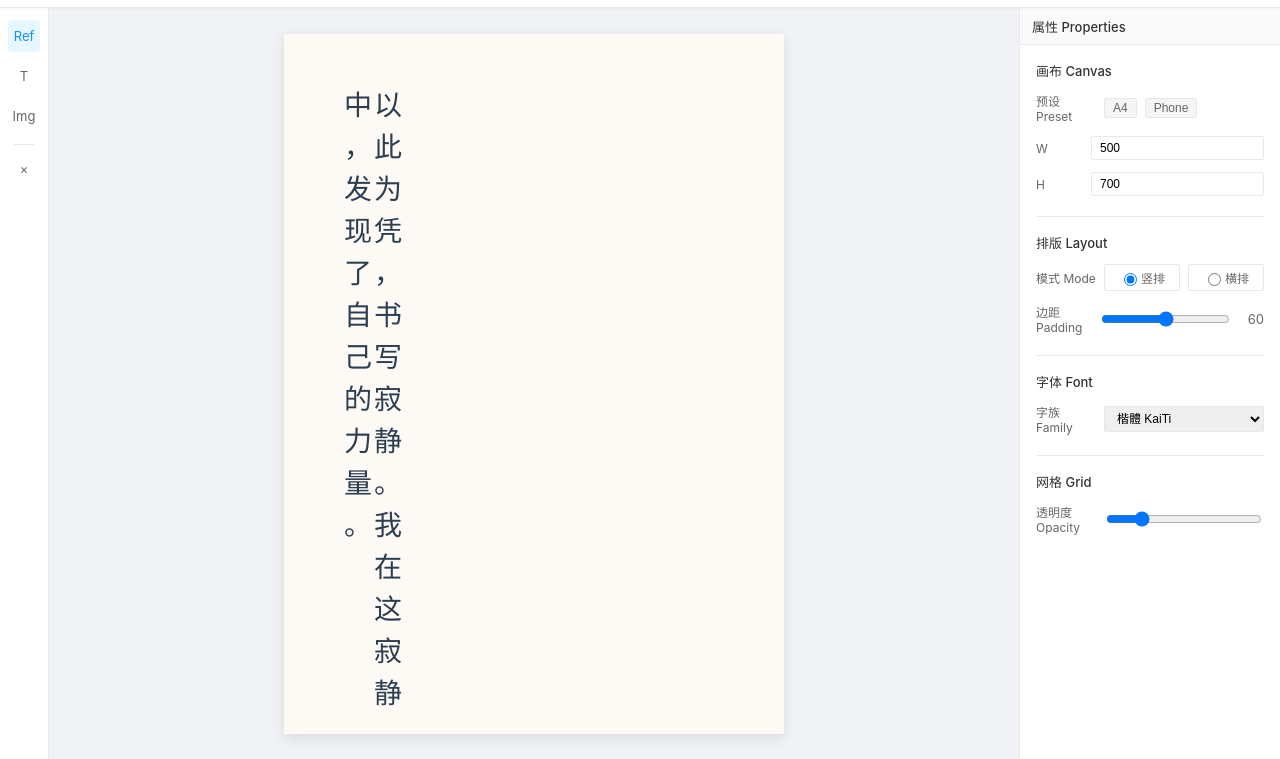
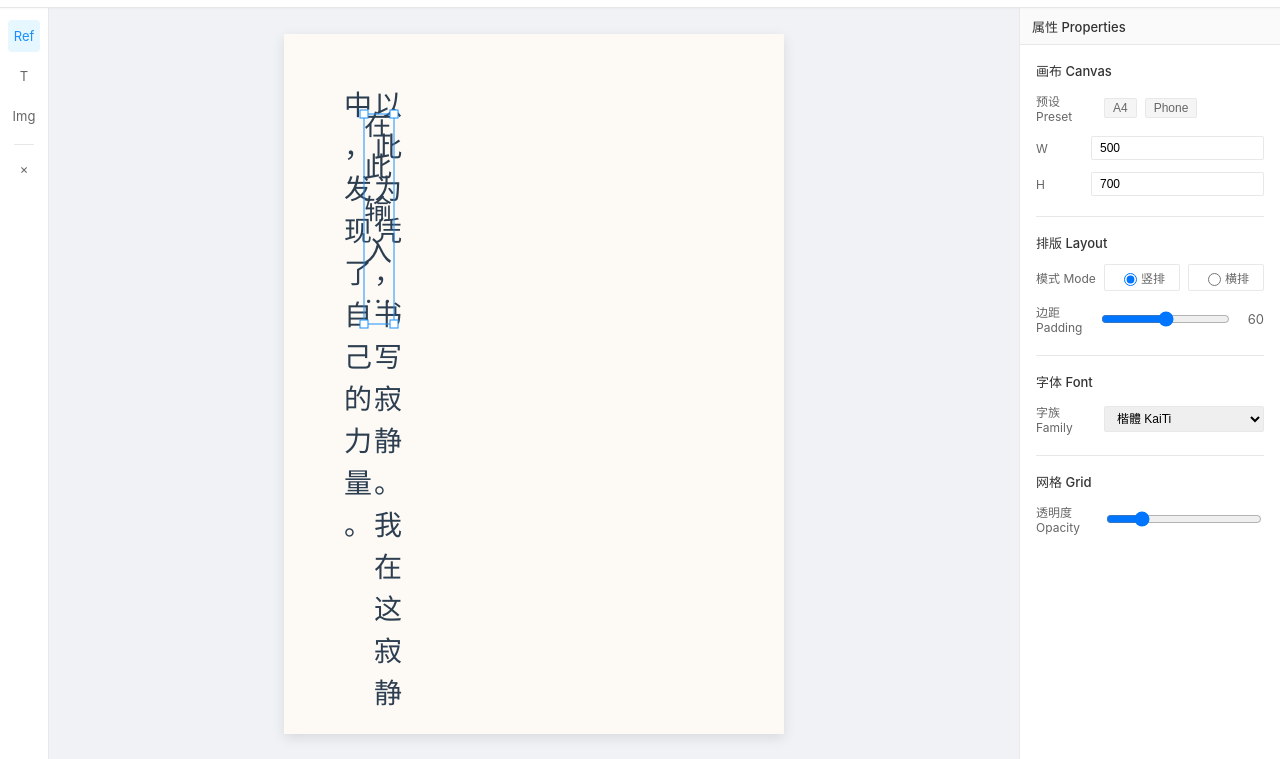
Before and after one commit to MongxinChan/JianZi, a website built with Vite: page packages/web/index.html in a window 1280 px wide. Both pictures are taken after a click on the element "Text". Shown: the part 41-800 px from the top of the page. Built offline with nearby package versions, Linux system fonts and the light colour scheme.

Commit message:
feat: 添加文本框功能，支持多文本框批注
- Editor.ts: 新增 addText() 方法，创建 TextDelta 并自动选中
- index.html: 给 T 按钮添加 id='add-text'
- index.ts: 绑定 T 按钮点击事件调用 addText()
- index.ts: 清理调试日志

```diff
--- a/packages/core/src/Editor.ts
+++ b/packages/core/src/Editor.ts
@@ -367,7 +367,9 @@ export class Editor {
           this.layerManager.canvasLayer.ctx,
           s,
           e + 1,
-          mode
+          mode,
+          this.layerManager.canvasLayer.width,
+          this.layerManager.canvasLayer.height
         );
         this.layerManager.interactionLayer.drawTextSelection(rects);
       }
@@ -413,6 +415,39 @@ export class Editor {
         delta.fontFamily = fontFamily;
       }
     });
+    this.refresh();
+  }
+
+  /**
+   * 添加文本框到画布
+   * @param content 初始文本内容
+   * @param x 初始X位置
+   * @param y 初始Y位置
+   */
+  public addText(content?: string, x?: number, y?: number): void {
+    const padding = this.options.padding || 60;
+    const textDelta = new TextDelta({
+      id: `text-${Date.now()}`,
+      type: 'text' as any,
+      x: x ?? padding + 20,
+      y: y ?? padding + 20,
+      width: 100,
+      height: 200,
+      content: content || '在此输入…',
+      fontFamily: this.currentFont,
+      fontSize: 28,
+    });
+    this.deltas.add(textDelta);
+    // Select the new text box
+    this.deltas.forEach(d => d.selected = false);
+    textDelta.selected = true;
+    this.selectedDeltaId = textDelta.id;
+    this.selectionRange = null;
+    // Sync input bridge so user can type immediately
+    if (this.inputElement) {
+      this.inputElement.value = textDelta.content;
+      setTimeout(() => this.inputElement?.focus(), 0);
+    }
     this.refresh();
   }
 
--- a/packages/web/index.html
+++ b/packages/web/index.html
@@ -31,7 +31,7 @@
                 <div class="tool-btn active" title="Select">
                     <span class="icon">Ref</span>
                 </div>
-                <div class="tool-btn" title="Text">
+                <div class="tool-btn" id="add-text" title="Text">
                     <span class="icon">T</span>
                 </div>
                 <div class="tool-btn" id="add-image" title="Image">
--- a/packages/web/src/index.ts
+++ b/packages/web/src/index.ts
@@ -19,6 +19,10 @@ const jianzi = new Editor({
 // 2. 模拟初始文字
 jianzi.setValue("以此为凭，书写寂静。我在这寂静中，发现了自己的力量。");
 
+// [添加文本框]
+document.querySelector('#add-text')?.addEventListener('click', () => {
+  jianzi.addText();
+});
 
 
 // [导出功能]
@@ -201,6 +205,7 @@ const bindToolbar = () => {
     swatch.addEventListener('click', (e) => {
       e.stopPropagation();
       const color = (swatch as HTMLElement).dataset.color || '#2c3e50';
+
       jianzi.applyStyleToSelection({ color });
       if (ftColorBar) ftColorBar.style.background = color;
       closeAllPalettes();
```
